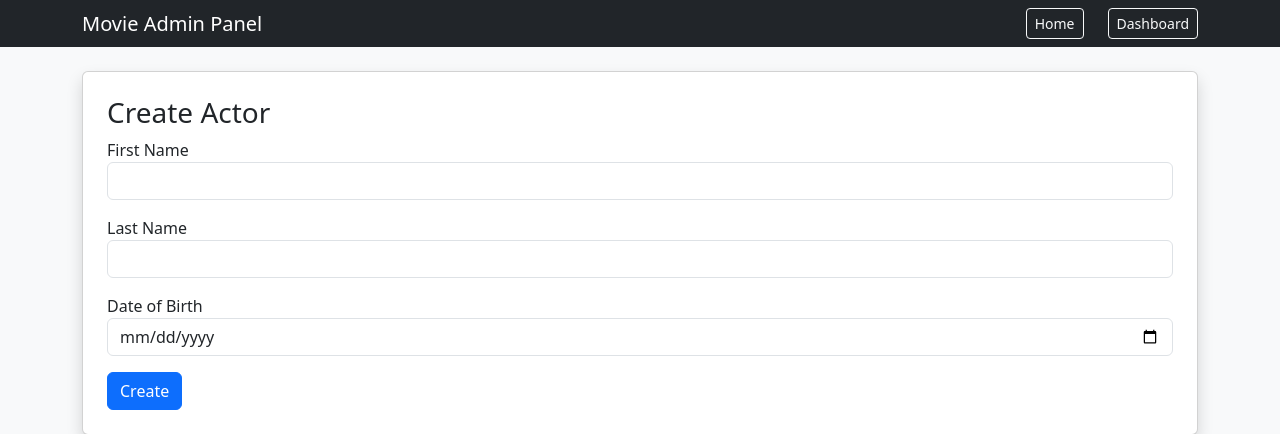
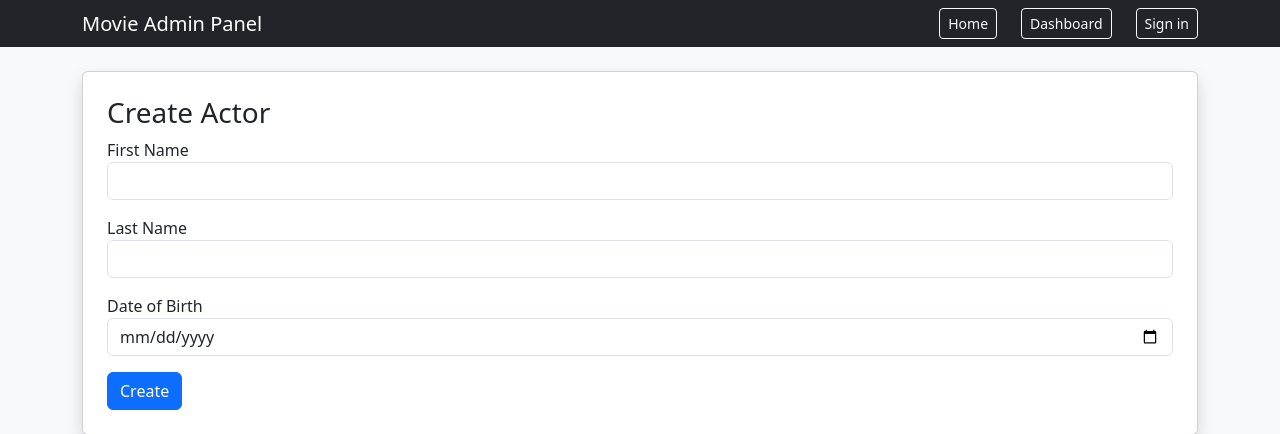
Before and after one commit to iTalhaZahid/django-project, a Django app: page /actors/create/ in a window 1280 px wide. Shown: the top 434 px of the page. Run offline with Django 5.2, Linux system fonts and the light colour scheme.

Commit message:
Added Sign In / Sign Out acc to user authentication in Dashboard

```diff
--- a/firstapp/templates/base.html
+++ b/firstapp/templates/base.html
@@ -63,6 +63,11 @@
         <div class="justify-content-end gap-4 d-flex">
           <a class="btn btn-sm btn-outline-light" href="{% url 'home' %}">Home</a>
           <a class="btn btn-sm btn-outline-light" href="{% url 'dashboard' %}">Dashboard</a>
+          {% if user.is_authenticated %}
+            <a class="btn btn-sm btn-outline-light" href="{% url 'signout' %}">Sign out</a>
+          {% else %}
+            <a class="btn btn-sm btn-outline-light" href="{% url 'signin' %}">Sign in</a>
+          {% endif %}
         </div>
       </div>
     </nav>
```
